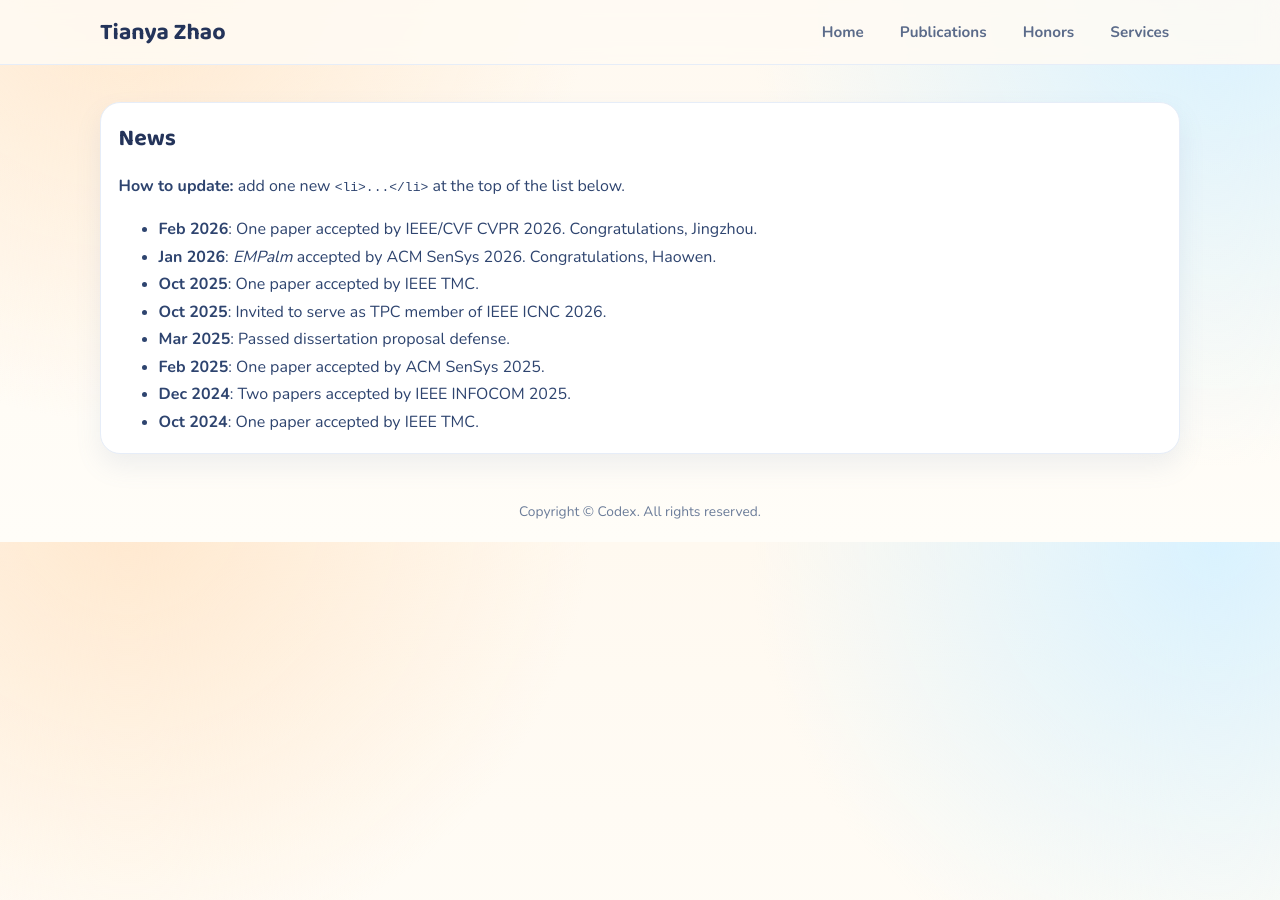
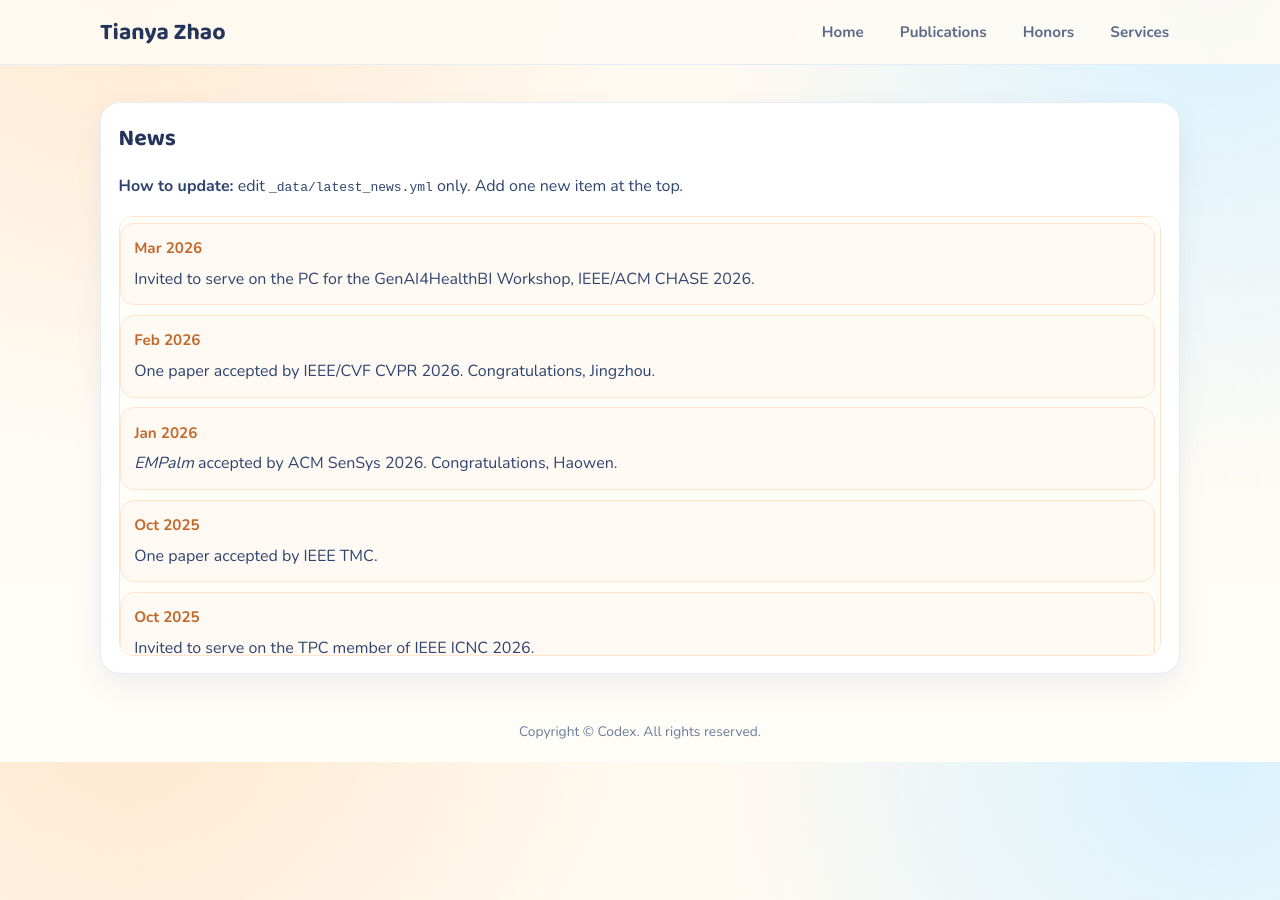
Before and after one commit to Tianyaz97/Tianyaz97.github.io, a Jekyll site: the page built from _pages/news.md, in a window 1280 px wide. Built offline with Jekyll 4.4.1, drawn with Linux system fonts in a browser that asks for light colours.

Commit message:
update latest news

```diff
--- /dev/null
+++ b/_includes/latest-news.html
@@ -0,0 +1,9 @@
+{% assign news_limit = include.limit | default: 15 %}
+<div class="news-vertical-list">
+  {% for item in site.data.latest_news limit:news_limit %}
+    <article class="news-v-card">
+      <p class="news-date">{{ item.date }}</p>
+      <div class="news-v-content">{{ item.content }}</div>
+    </article>
+  {% endfor %}
+</div>
--- a/_pages/news.md
+++ b/_pages/news.md
@@ -6,15 +6,6 @@ title: "News"
 
 <section class="section-card">
   <h2>News</h2>
-  <p><strong>How to update:</strong> add one new <code>&lt;li&gt;...&lt;/li&gt;</code> at the top of the list below.</p>
-  <ul>
-    <li><strong>Feb 2026</strong>: One paper accepted by IEEE/CVF CVPR 2026. Congratulations, Jingzhou.</li>
-    <li><strong>Jan 2026</strong>: <em>EMPalm</em> accepted by ACM SenSys 2026. Congratulations, Haowen.</li>
-    <li><strong>Oct 2025</strong>: One paper accepted by IEEE TMC.</li>
-    <li><strong>Oct 2025</strong>: Invited to serve as TPC member of IEEE ICNC 2026.</li>
-    <li><strong>Mar 2025</strong>: Passed dissertation proposal defense.</li>
-    <li><strong>Feb 2025</strong>: One paper accepted by ACM SenSys 2025.</li>
-    <li><strong>Dec 2024</strong>: Two papers accepted by IEEE INFOCOM 2025.</li>
-    <li><strong>Oct 2024</strong>: One paper accepted by IEEE TMC.</li>
-  </ul>
+  <p><strong>How to update:</strong> edit <code>_data/latest_news.yml</code> only. Add one new item at the top.</p>
+  {% include latest-news.html limit=15 %}
 </section>
--- a/_pages/services.md
+++ b/_pages/services.md
@@ -7,6 +7,7 @@ title: "Services"
 <section class="section-card">
   <h2>Professional Services</h2>
   <ul>
+    <li><strong>PC Member</strong>: GenAI4HealthBI Workshop, IEEE/ACM CHASE 2026</li>
     <li><strong>TPC Member</strong>: IEEE ICNC 2026</li>
     <li><strong>TPC Member</strong>: ACM 2024 S3 Workshop (with MobiCom 2024)</li>
     <li><strong>Reviewer</strong>: IEEE INFOCOM DeepWireless Workshop (2023, 2024, 2025)</li>
--- a/assets/css/sunny.css
+++ b/assets/css/sunny.css
@@ -184,32 +184,31 @@ body {
   margin: 0.4rem 0 0;
 }
 
-.news-slider-wrap {
+.news-vertical-list {
+  max-height: 440px;
+  overflow-y: auto;
+  padding: 0.35rem 0.35rem 0.35rem 0;
   display: grid;
-  grid-template-columns: auto 1fr auto;
-  align-items: center;
-  gap: 0.55rem;
+  gap: 0.6rem;
+  border: 1px solid #ffe3cb;
+  border-radius: 14px;
+  background: #fffdf8;
 }
 
-.news-slider {
-  display: flex;
-  gap: 0.7rem;
-  overflow-x: auto;
-  scroll-snap-type: x mandatory;
-  padding: 0.2rem;
-}
-
-.news-card {
-  min-width: clamp(250px, 35vw, 318px);
-  scroll-snap-align: start;
+.news-v-card {
   background: #fff9f3;
   border: 1px solid #ffe3cb;
   border-radius: 14px;
-  padding: 0.75rem 0.85rem;
+  padding: 0.72rem 0.85rem;
 }
 
-.news-card p {
+.news-v-card p {
   margin: 0;
+}
+
+.news-v-content {
+  color: #2e446f;
+  line-height: 1.62;
 }
 
 .news-date {
@@ -217,20 +216,6 @@ body {
   color: #c1682a !important;
   font-weight: 700;
   font-size: 0.95rem;
-}
-
-.news-nav {
-  width: 2.05rem;
-  height: 2.05rem;
-  border-radius: 999px;
-  border: 1px solid #ffd7b7;
-  background: #fff3e6;
-  color: #ba6a36;
-  cursor: pointer;
-}
-
-.news-nav:hover {
-  background: #ffe8d1;
 }
 
 .sun-footer {
@@ -250,11 +235,7 @@ body {
     height: 96px;
   }
 
-  .news-slider-wrap {
-    grid-template-columns: 1fr;
-  }
-
-  .news-nav {
-    display: none;
+  .news-vertical-list {
+    max-height: 360px;
   }
 }
```
Also changed, not shown: _data/latest_news.yml (added, +18 -0 lines), _pages/about.md (+2 -34 lines), _pages/education.md (deleted, +0 -12 lines), 7 other files.
